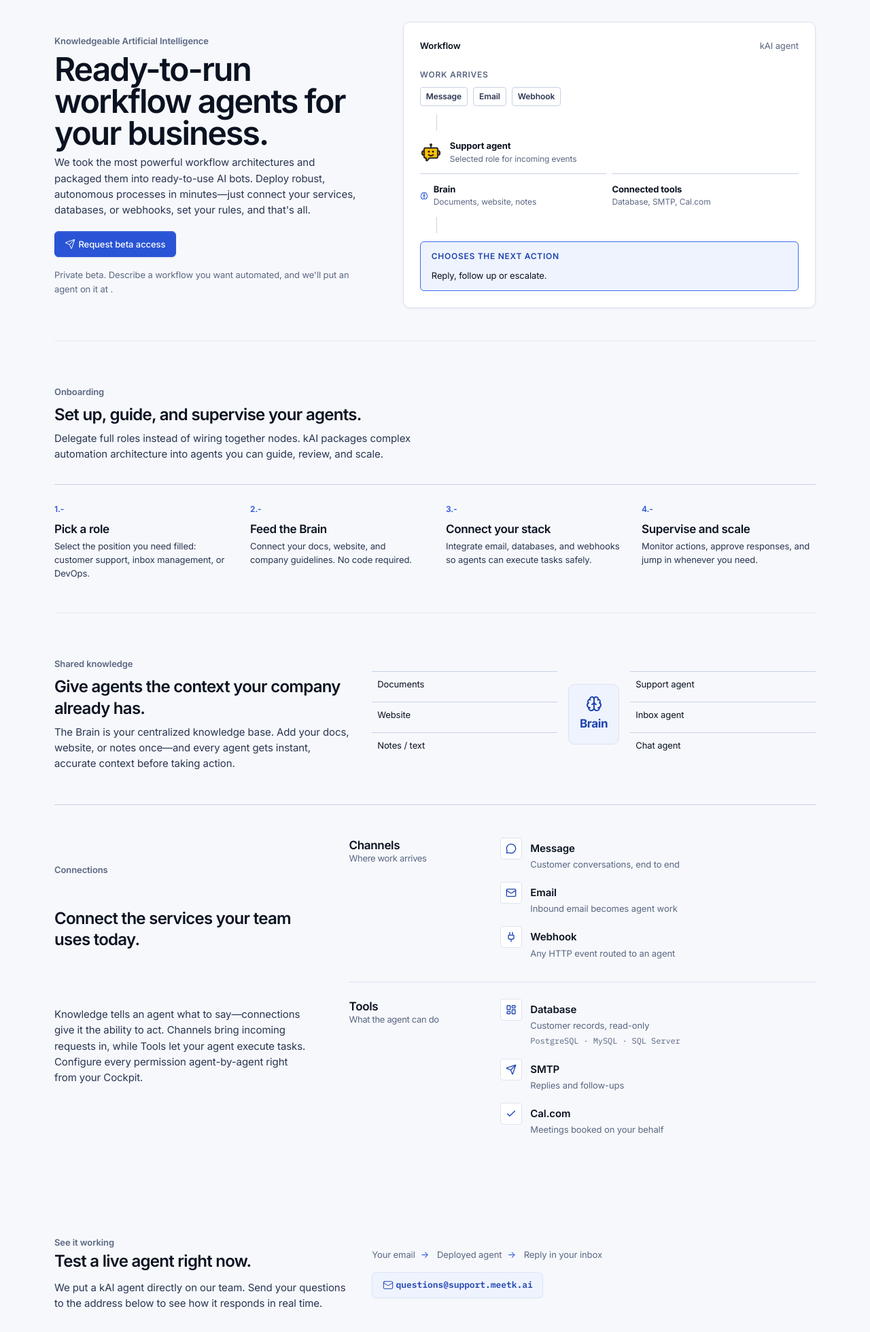
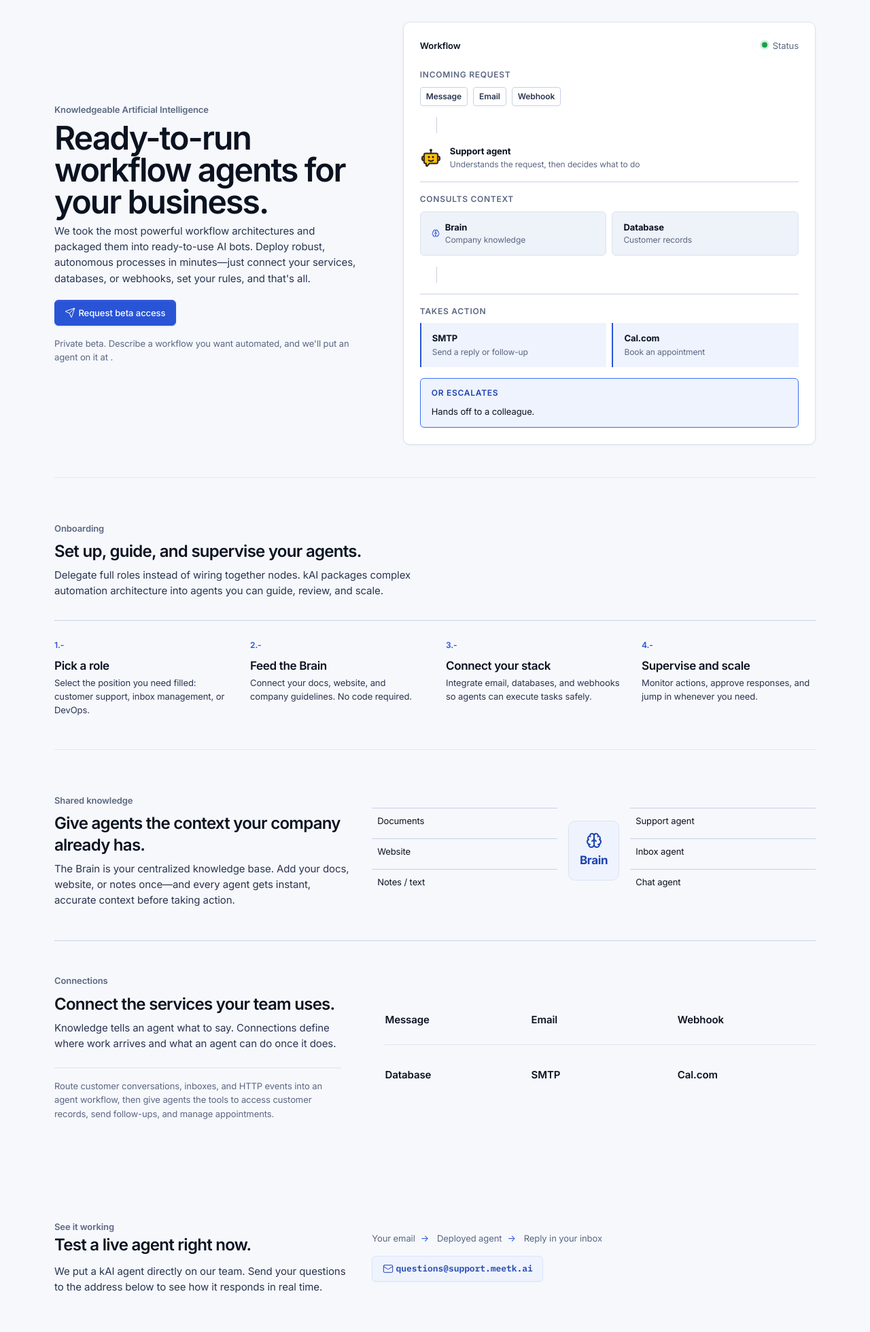
Before and after one commit to malvavisc0/meetkai, a Python web app: template src/kai/cockpit/templates/index.html in a window 1280 px wide. Shown: the part 63-2022 px from the top of the page at 68% size. Run offline with Jinja, Linux system fonts and the light colour scheme; the template is opened without the code that fills it, so the values that code supplies are empty.

Commit message:
improving landing page

```diff
--- a/src/kai/cockpit/static/cockpit.css
+++ b/src/kai/cockpit/static/cockpit.css
@@ -819,6 +819,12 @@
     }
   }
 
+  @media (max-width: 640px) {
+    .auth-hero {
+      padding: var(--space-lg);
+    }
+  }
+
   .card__title {
     font-family: var(--font-display);
     font-weight: 600;
@@ -1702,9 +1708,15 @@
     font-weight: 600;
   }
 
+  .landing-workflow__agent-status {
+    display: inline-flex;
+    align-items: center;
+    gap: var(--space-xs);
+  }
+
   .landing-workflow__diagram {
     display: grid;
-    gap: var(--space-sm);
+    gap: var(--space-md);
   }
 
   .landing-agent {
@@ -1728,8 +1740,15 @@
     gap: var(--space-xs);
   }
 
+  .landing-workflow__stage--context,
+  .landing-workflow__stage--action {
+    padding-top: var(--space-md);
+    border-top: 1px solid var(--color-border-strong);
+  }
+
   .landing-workflow__sources,
-  .landing-workflow__resources {
+  .landing-workflow__resources,
+  .landing-workflow__actions-list {
     display: flex;
     flex-wrap: wrap;
     gap: var(--space-xs);
@@ -1773,8 +1792,10 @@
     flex: 1 1 16ch;
     align-items: center;
     gap: var(--space-xs);
-    padding: var(--space-sm) 0 0;
-    border-top: 1px solid var(--color-border-strong);
+    padding: var(--space-sm) var(--space-md);
+    border: 1px solid var(--color-border);
+    border-radius: var(--radius-md);
+    background: var(--color-surface-alt);
   }
 
   .landing-workflow__resource strong,
@@ -1794,6 +1815,25 @@
 
   .landing-workflow__resource--brain {
     color: var(--color-accent-600);
+  }
+
+  .landing-workflow__actions-list span {
+    display: grid;
+    flex: 1 1 16ch;
+    gap: var(--space-3xs);
+    padding: var(--space-sm) var(--space-md);
+    border-left: 2px solid var(--color-accent-600);
+    background: var(--color-accent-50);
+  }
+
+  .landing-workflow__actions-list strong {
+    color: var(--color-ink);
+    font-size: var(--text-sm);
+  }
+
+  .landing-workflow__actions-list small {
+    color: var(--color-muted);
+    font-size: var(--text-xs);
   }
 
   .landing-agent__avatar {
@@ -1942,7 +1982,8 @@
   }
 
   .landing-connections {
-    grid-template-columns: minmax(0, 0.7fr) minmax(0, 1.3fr);
+    grid-template-columns: minmax(0, 0.8fr) minmax(0, 1.2fr);
+    align-items: center;
     gap: var(--space-3xl);
     padding: var(--space-2xl) 0;
     border-top: 1px solid var(--color-border-strong);
@@ -1952,21 +1993,34 @@
     padding-left: 0;
   }
 
+  .landing-connections__summary {
+    display: grid;
+    gap: var(--space-xs);
+    margin-top: var(--space-md);
+    padding-top: var(--space-md);
+    border-top: 1px solid var(--color-border);
+    color: var(--color-muted);
+    font-size: var(--text-sm);
+  }
+
+  .landing-connections__summary p {
+    margin: 0;
+  }
+
   .landing-connections__content {
     display: grid;
-    gap: var(--space-xl);
+    gap: var(--space-lg);
     padding-right: 0;
   }
 
   .landing-connections__group {
     display: grid;
-    grid-template-columns: minmax(180px, 0.6fr) minmax(0, 1.4fr);
-    gap: var(--space-lg);
+    gap: var(--space-sm);
     align-items: start;
   }
 
   .landing-connections__group + .landing-connections__group {
-    padding-top: var(--space-lg);
+    padding-top: var(--space-xl);
     border-top: 1px solid var(--color-border);
   }
 
@@ -1977,72 +2031,33 @@
 
   .landing-connections__label {
     color: var(--color-ink);
-    font-size: var(--text-lg);
+    font-size: var(--text-xl);
     font-weight: 600;
     letter-spacing: -0.02em;
   }
 
-  .landing-connections__label span {
-    display: block;
-    color: var(--color-muted);
-    font-size: var(--text-sm);
-    font-weight: 400;
-  }
-
   .landing-connections__items {
     display: grid;
-    gap: var(--space-md);
+    grid-template-columns: repeat(3, minmax(0, 1fr));
+    gap: var(--space-sm);
     padding: 0;
     list-style: none;
   }
 
   .landing-connections__items li {
-    display: flex;
-    align-items: flex-start;
-    gap: var(--space-sm);
+    display: grid;
+    justify-items: start;
     min-width: 0;
   }
 
-  .landing-connections__icon {
-    display: inline-flex;
-    align-items: center;
-    justify-content: center;
-    flex-shrink: 0;
-    width: var(--space-xl);
-    height: var(--space-xl);
-    border: 1px solid var(--color-border);
-    border-radius: var(--radius-sm);
-    background: var(--color-surface);
-    color: var(--color-accent-700);
-  }
-
-  .landing-connections__icon svg {
-    width: var(--space-md);
-    height: var(--space-md);
-  }
-
   .landing-connections__body {
-    display: grid;
-    gap: var(--space-3xs);
     min-width: 0;
-    padding-top: var(--space-2xs);
   }
 
   .landing-connections__body strong {
     color: var(--color-ink);
     font-size: var(--text-base);
     font-weight: 600;
-  }
-
-  .landing-connections__body span {
-    color: var(--color-muted);
-    font-size: var(--text-sm);
-  }
-
-  .landing-connections__body .landing-connections__dialects {
-    margin-top: var(--space-3xs);
-    color: var(--color-muted);
-    font-size: var(--text-xs);
   }
 
   .landing-proof {
@@ -2178,6 +2193,10 @@
       gap: var(--space-xs);
     }
 
+    .landing-connections__items {
+      gap: var(--space-md);
+    }
+
     .landing-connections .landing-section__intro,
     .landing-connections__content {
       padding-inline: 0;
@@ -2204,6 +2223,28 @@
     .landing-footer__inner {
       align-items: flex-start;
       flex-direction: column;
+    }
+  }
+
+  @media (max-width: 640px) {
+    .landing-workflow {
+      padding: var(--space-md);
+    }
+
+    .landing-workflow__resources,
+    .landing-workflow__actions-list {
+      display: grid;
+      grid-template-columns: 1fr;
+    }
+
+    .landing-connections__items {
+      grid-template-columns: 1fr;
+      gap: var(--space-xs);
+    }
+
+    .landing-proof__action .button {
+      width: 100%;
+      justify-content: center;
     }
   }
 
--- a/src/kai/cockpit/templates/index.html
+++ b/src/kai/cockpit/templates/index.html
@@ -33,14 +33,14 @@
         <p class="landing-invite muted">Private beta. Describe a workflow you want automated, and we'll put an agent on it at <a href="mailto:{{ contact_email }}">{{ contact_email }}</a>.</p>
       </div>
 
-      <div class="landing-workflow" role="img" aria-label="Example workflow: work arrives through WhatsApp or Resend Email Inbox, a support agent consults the Brain and connected tools, then chooses an action.">
+      <div class="landing-workflow" role="img" aria-label="Example workflow: work arrives through message, email, or webhook; a support agent consults the Brain and database, then uses SMTP or Cal.com to act.">
         <div class="landing-workflow__topline">
           <span>Workflow</span>
-          <span>kAI agent</span>
+          <span class="landing-workflow__agent-status"><span class="status-dot status-dot--running" aria-hidden="true"></span>Status</span>
         </div>
         <div class="landing-workflow__diagram">
-          <div class="landing-workflow__stage">
-            <p class="landing-workflow__label">Work arrives</p>
+          <div class="landing-workflow__stage landing-workflow__stage--incoming">
+            <p class="landing-workflow__label">Incoming request</p>
             <div class="landing-workflow__sources">
               <span>Message</span>
               <span>Email</span>
@@ -52,22 +52,32 @@
             <img class="landing-agent__avatar" src="/static/icon-192.png" alt="">
             <span>
               <strong>Support agent</strong>
-              <small>Selected role for incoming events</small>
+              <small>Understands the request, then decides what to do</small>
             </span>
           </div>
-          <div class="landing-workflow__resources">
-            <div class="landing-workflow__resource landing-workflow__resource--brain">
-              <span class="landing-workflow__resource-icon" aria-hidden="true">{% include "icons/brain.svg" %}</span>
-              <span><strong>Brain</strong><small>Documents, website, notes</small></span>
-            </div>
-            <div class="landing-workflow__resource">
-              <span><strong>Connected tools</strong><small>Database, SMTP, Cal.com</small></span>
+          <div class="landing-workflow__stage landing-workflow__stage--context">
+            <p class="landing-workflow__label">Consults context</p>
+            <div class="landing-workflow__resources">
+              <div class="landing-workflow__resource landing-workflow__resource--brain">
+                <span class="landing-workflow__resource-icon" aria-hidden="true">{% include "icons/brain.svg" %}</span>
+                <span><strong>Brain</strong><small>Company knowledge</small></span>
+              </div>
+              <div class="landing-workflow__resource">
+                <span><strong>Database</strong><small>Customer records</small></span>
+              </div>
             </div>
           </div>
           <div class="landing-workflow__connector" aria-hidden="true"></div>
+          <div class="landing-workflow__stage landing-workflow__stage--action">
+            <p class="landing-workflow__label">Takes action</p>
+            <div class="landing-workflow__actions-list">
+              <span><strong>SMTP</strong><small>Send a reply or follow-up</small></span>
+              <span><strong>Cal.com</strong><small>Book an appointment</small></span>
+            </div>
+          </div>
           <div class="landing-workflow__decision">
-            <p class="landing-workflow__label">Chooses the next action</p>
-            <p>Reply, follow up or escalate.</p>
+            <p class="landing-workflow__label">Or escalates</p>
+            <p>Hands off to a colleague.</p>
           </div>
         </div>
       </div>
@@ -104,59 +114,47 @@
   <section class="landing-section landing-connections" aria-labelledby="connections-title">
     <div class="landing-section__intro">
       <p class="landing-eyebrow">Connections</p>
-<h2 id="connections-title" class="landing-section__title">Connect the services your team uses today.</h2>
-<p class="landing-section__copy">Knowledge tells an agent what to say—connections give it the ability to act. Channels bring incoming requests in, while Tools let your agent execute tasks. Configure every permission agent-by-agent right from your Cockpit.</p>
+<h2 id="connections-title" class="landing-section__title">Connect the services your team uses.</h2>
+<p class="landing-section__copy">Knowledge tells an agent what to say. Connections define where work arrives and what an agent can do once it does.</p>
+        <div class="landing-connections__summary">
+          <p>Route customer conversations, inboxes, and HTTP events into an agent workflow, then give agents the tools to access customer records, send follow-ups, and manage appointments.</p>
+        </div>
     </div>
     <div class="landing-connections__content">
       <div class="landing-connections__group">
-        <h3 class="landing-connections__label">Channels <span>Where work arrives</span></h3>
         <ul class="landing-connections__items">
           <li>
-            <span class="landing-connections__icon" aria-hidden="true">{% include "icons/message-circle.svg" %}</span>
             <span class="landing-connections__body">
               <strong>Message</strong>
-              <span>Customer conversations, end to end</span>
             </span>
           </li>
           <li>
-            <span class="landing-connections__icon" aria-hidden="true">{% include "icons/mail.svg" %}</span>
             <span class="landing-connections__body">
               <strong>Email</strong>
-              <span>Inbound email becomes agent work</span>
             </span>
           </li>
           <li>
-            <span class="landing-connections__icon" aria-hidden="true">{% include "icons/plug.svg" %}</span>
             <span class="landing-connections__body">
               <strong>Webhook</strong>
-              <span>Any HTTP event routed to an agent</span>
             </span>
           </li>
         </ul>
       </div>
       <div class="landing-connections__group">
-        <h3 class="landing-connections__label">Tools <span>What the agent can do</span></h3>
         <ul class="landing-connections__items">
           <li>
-            <span class="landing-connections__icon" aria-hidden="true">{% include "icons/layout-dashboard.svg" %}</span>
             <span class="landing-connections__body">
               <strong>Database</strong>
-              <span>Customer records, read-only</span>
-              <span class="landing-connections__dialects mono">PostgreSQL · MySQL · SQL Server</span>
             </span>
           </li>
           <li>
-            <span class="landing-connections__icon" aria-hidden="true">{% include "icons/send.svg" %}</span>
             <span class="landing-connections__body">
               <strong>SMTP</strong>
-              <span>Replies and follow-ups</span>
             </span>
           </li>
           <li>
-            <span class="landing-connections__icon" aria-hidden="true">{% include "icons/check.svg" %}</span>
             <span class="landing-connections__body">
               <strong>Cal.com</strong>
-              <span>Meetings booked on your behalf</span>
             </span>
           </li>
         </ul>
```
